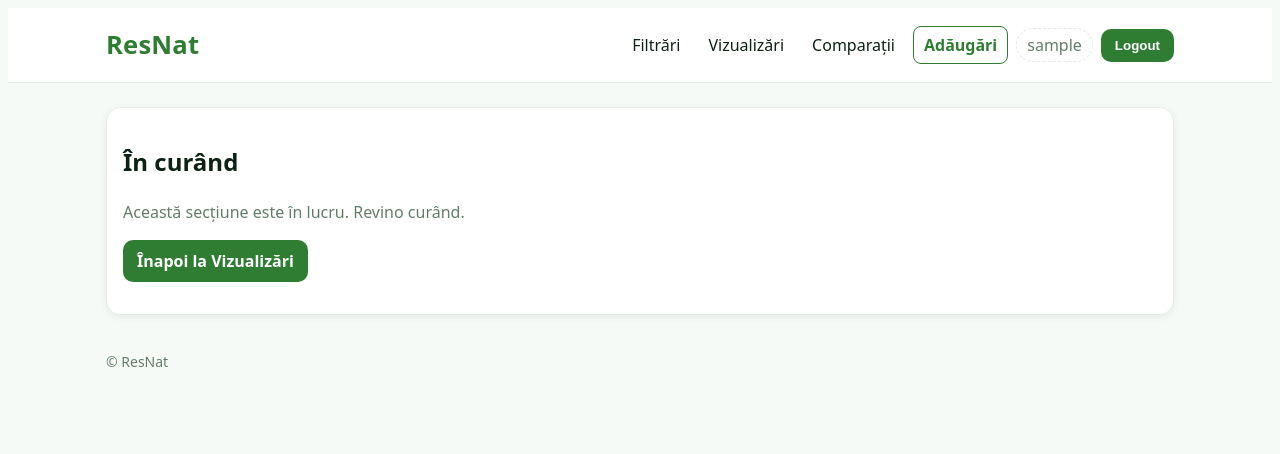
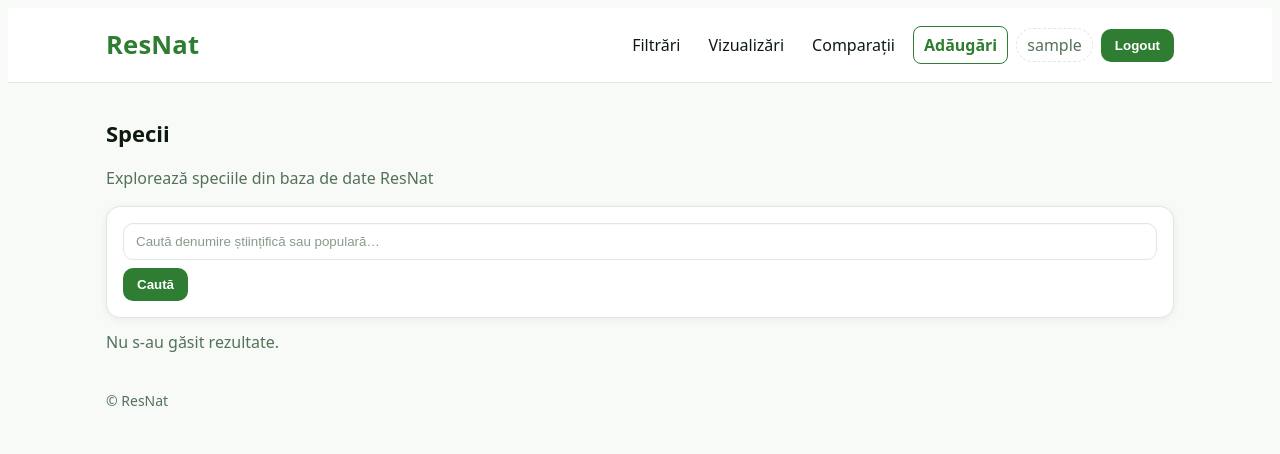
Before and after one commit to mihaimiron1/Institutul-de-Cercet-ri-i-Amenaj-ri-Silvice-ICAS-Project, a Django app: page /vizualizari/specii/ in a window 1280 px wide. Shown: the top 454 px of the page. Run offline with Django 5.2, Linux system fonts and the light colour scheme; the visitor is signed in with stand-in values (Sample User, id 1); data that the repository does not hold is empty.

Commit message:
specii page

```diff
--- a/backend/core/static/css/style.css
+++ b/backend/core/static/css/style.css
@@ -5,11 +5,11 @@
 /* --------- Paletă & tipografie --------- */
 :root{
   /* Culori de bază (light) */
-  --bg:           #f6faf7;   /* fundal foarte deschis, nuanță verzuie */
+  --bg:           #f7faf7;   /* fundal foarte deschis, nuanță verzuie */
   --surface:      #ffffff;   /* panouri/tile */
-  --text:         #0d2214;   /* text principal */
-  --muted:        #637d6b;   /* text secundar */
-  --line:         #e2ece5;   /* borduri/ delimitări subtile */
+  --text:         #0e1a0f;   /* text principal */
+  --muted:        #54715a;   /* text secundar */
+  --line:         #dfe7df;   /* borduri/ delimitări subtile */
   --shadow:       0 2px 8px rgba(5, 24, 12, .06);
 
   /* Brand */
@@ -21,6 +21,13 @@
   --accent:       #0f1f15;   /* pentru texte pe buton brand */
   --danger:       #b52b3b;
   --warn:         #b58b2b;
+
+  /* Vizualizări - paletă naturală */
+  --green:        #2f7d32;        /* Specii (primary) */
+  --orange:       #f4a261;        /* Rezervații */
+  --terracotta:   #e76f51;        /* Asociații */
+  --teal:         #2a9d8f;        /* Situri */
+  --olive:        #718355;        /* Habitate */
 
   /* Raze & spacing */
   --r-lg: 14px;
@@ -71,10 +78,11 @@ html, body{
   justify-content: space-between;
 }
 .brand{
-  font-weight: 700;
+  font-weight: 800;
   color: var(--brand);
   text-decoration: none;
-  font-size: var(--fs-18);
+  font-size: 1.75rem;
+  letter-spacing: 0.2px;
 }
 .nav{ display:flex; align-items:center; gap: 8px; }
 .nav a{
@@ -322,7 +330,7 @@ input::placeholder{ color: color-mix(in srgb, var(--muted) 70%, transparent); }
   gap: 10px;
   padding: 10px 28px;
   background: #fff;
-  border: 1px solid var(--border);
+  border: 1px solid var(--line);
   border-radius: 999px;
   box-shadow: 0 4px 14px rgba(0,0,0,.06);
 }
--- /dev/null
+++ b/backend/core/templates/core/viz_specii.html
@@ -0,0 +1,50 @@
+{% extends "base.html" %}
+{% block title %}Specii · ResNat{% endblock %}
+{% block content %}
+<section class="container">
+  <header class="hero">
+    <h1>Specii</h1>
+    <p class="muted">Explorează speciile din baza de date ResNat</p>
+  </header>
+
+  <form method="get" class="card mb-2">
+    <div class="quick-search">
+      <input type="search" name="q" value="{{ q }}" placeholder="Caută denumire științifică sau populară…" />
+      <button class="btn" type="submit">Caută</button>
+      {% if q %}<a class="btn btn-outline" href="?">Reset</a>{% endif %}
+    </div>
+  </form>
+
+  <div class="grid tiles" style="grid-template-columns: repeat(auto-fit, minmax(260px, 1fr));">
+    {% for s in page_obj.object_list %}
+    <a class="tile" href="{% url 'viz_specii_detail' s.id %}">
+      <h3>{{ s.denumire_stiintifica }}</h3>
+      <p class="muted">{{ s.denumire_populara|default:"—" }}</p>
+      <p class="muted">{{ s.familia|default:"—" }} · {{ s.clasa|default:"—" }}</p>
+      {% if s.habitat %}<p class="muted">Habitat: {{ s.habitat }}</p>{% endif %}
+      {% if s.localitatea %}<p class="muted">Localitatea: {{ s.localitatea }}</p>{% endif %}
+    </a>
+    {% empty %}
+    <div class="muted">Nu s-au găsit rezultate.</div>
+    {% endfor %}
+  </div>
+
+  {% if paginator.num_pages > 1 %}
+  <nav class="mt-3" aria-label="Paginare specii">
+    <div style="display:flex; gap:8px; align-items:center; justify-content:flex-end">
+      {% if page_obj.has_previous %}
+        <a class="btn btn-outline" href="?page={{ page_obj.previous_page_number }}{% if q %}&q={{ q }}{% endif %}">Înapoi</a>
+      {% else %}
+        <button class="btn btn-outline" disabled>Înapoi</button>
+      {% endif %}
+      <span class="muted">Pagina {{ page_obj.number }} / {{ paginator.num_pages }}</span>
+      {% if page_obj.has_next %}
+        <a class="btn" href="?page={{ page_obj.next_page_number }}{% if q %}&q={{ q }}{% endif %}">Înainte</a>
+      {% else %}
+        <button class="btn" disabled>Înainte</button>
+      {% endif %}
+    </div>
+  </nav>
+  {% endif %}
+</section>
+{% endblock %}
--- a/backend/core/templates/core/vizualizari_home.html
+++ b/backend/core/templates/core/vizualizari_home.html
@@ -25,7 +25,7 @@
     </a>
 
     <a href="{% url 'viz_situri' %}" class="viz-tile viz-olive">
-      <div class="viz-title">Situri</div>
+      <div class="viz-title">Situri Emerald</div>
       <div class="viz-sub muted">Site‑uri & habitate aferente</div>
     </a>
 
--- a/backend/core/urls.py
+++ b/backend/core/urls.py
@@ -37,11 +37,12 @@ urlpatterns = [
 
 
     path("vizualizari/", views.vizualizari_home, name="vizualizari_home"),
-    path("vizualizari/specii/", views.coming_soon, name="viz_specii"),
-    path("vizualizari/rezervatii/", views.coming_soon, name="viz_rez"),
-    path("vizualizari/asociatii/", views.coming_soon, name="viz_asoc"),
-    path("vizualizari/situri/", views.coming_soon, name="viz_situri"),
-    path("vizualizari/habitate/", views.coming_soon, name="viz_habitate"),
+    path("vizualizari/specii/", views.viz_specii, name="viz_specii"),
+    path("vizualizari/specii/<int:pk>/", views.viz_specii_detail, name="viz_specii_detail"),
+    path("vizualizari/rezervatii/", views.viz_rezervatii, name="viz_rez"),
+    path("vizualizari/asociatii/", views.viz_asociatii, name="viz_asoc"),
+    path("vizualizari/situri/", views.viz_situri, name="viz_situri"),
+    path("vizualizari/habitate/", views.viz_habitate, name="viz_habitate"),
 
 
 
--- a/backend/core/views.py
+++ b/backend/core/views.py
@@ -1,5 +1,6 @@
 # core/views.py
 from django.shortcuts import render
+from django.shortcuts import get_object_or_404
 from django.http import HttpResponse, Http404, StreamingHttpResponse
 from django.db.models import Q
 from django.contrib.auth.decorators import login_required, permission_required
@@ -20,6 +21,8 @@ from .models import (
 # CSV/XLSX
 import csv
 from io import StringIO, BytesIO
+import unicodedata
+import difflib
 
 class _Echo:
     def write(self, value):  # csv.writer cere un .write()
@@ -110,6 +113,87 @@ def vizualizari_home(request):
 @login_required
 def coming_soon(request):
     return render(request, "core/coming_soon.html")
+
+@login_required
+def viz_specii(request):
+    """Listă cu căutare tolerantă (case/diacritice) și paginare pe carduri."""
+    q = (request.GET.get("q") or "").strip()
+    qs = Species.objects.all()
+
+    def _normalize_text(value: str) -> str:
+        if not value:
+            return ""
+        decomposed = unicodedata.normalize("NFKD", str(value))
+        no_accents = "".join(ch for ch in decomposed if not unicodedata.combining(ch))
+        return no_accents.lower().strip()
+
+    def _fuzzy_ratio(a: str, b: str) -> float:
+        if not a or not b:
+            return 0.0
+        return difflib.SequenceMatcher(None, a, b).ratio()
+
+    if not q:
+        qs = qs.order_by("denumire_stiintifica")
+        paginator, page_obj = _paginate(request, qs, default=24)
+    else:
+        norm_q = _normalize_text(q)
+        candidates = list(qs.only(
+            "id", "denumire_stiintifica", "denumire_populara", "familia", "clasa", "habitat", "localitatea"
+        ))
+        scored = []
+        for s in candidates:
+            fields = [
+                _normalize_text(s.denumire_stiintifica),
+                _normalize_text(s.denumire_populara),
+                _normalize_text(s.familia),
+                _normalize_text(s.clasa),
+                _normalize_text(s.habitat),
+                _normalize_text(s.localitatea),
+            ]
+            best = 0.0
+            substr_bonus = 0.0
+            for f in fields:
+                if not f:
+                    continue
+                if norm_q in f:
+                    substr_bonus = max(substr_bonus, 0.15)
+                best = max(best, _fuzzy_ratio(norm_q, f))
+            total_score = best + substr_bonus
+            if total_score >= 0.55:
+                scored.append((total_score, s))
+
+        scored.sort(key=lambda t: (-t[0], _normalize_text(t[1].denumire_stiintifica)))
+        ordered = [s for _, s in scored]
+        paginator, page_obj = _paginate(request, ordered, default=24)
+
+    return render(request, "core/viz_specii.html", {
+        "page_obj": page_obj,
+        "paginator": paginator,
+        "q": q,
+    })
+
+@login_required
+def viz_specii_detail(request, pk: int):
+    species = get_object_or_404(Species, pk=pk)
+    return render(request, "core/viz_specii_detail.html", {
+        "s": species,
+    })
+
+@login_required
+def viz_rezervatii(request):
+    return render(request, "core/viz_rezervatii.html")
+
+@login_required
+def viz_asociatii(request):
+    return render(request, "core/viz_asociatii.html")
+
+@login_required
+def viz_situri(request):
+    return render(request, "core/viz_situri.html")
+
+@login_required
+def viz_habitate(request):
+    return render(request, "core/viz_habitate.html")
 
 @login_required
 def comparatii_home(request):
```
Also changed, not shown: backend/core/templates/core/viz_asociatii.html (added, +22 -0 lines), backend/core/templates/core/viz_habitate.html (added, +22 -0 lines), backend/core/templates/core/viz_rezervatii.html (added, +22 -0 lines), backend/core/templates/core/viz_situri.html (added, +22 -0 lines), backend/core/templates/core/viz_specii_detail.html (added, +78 -0 lines).
